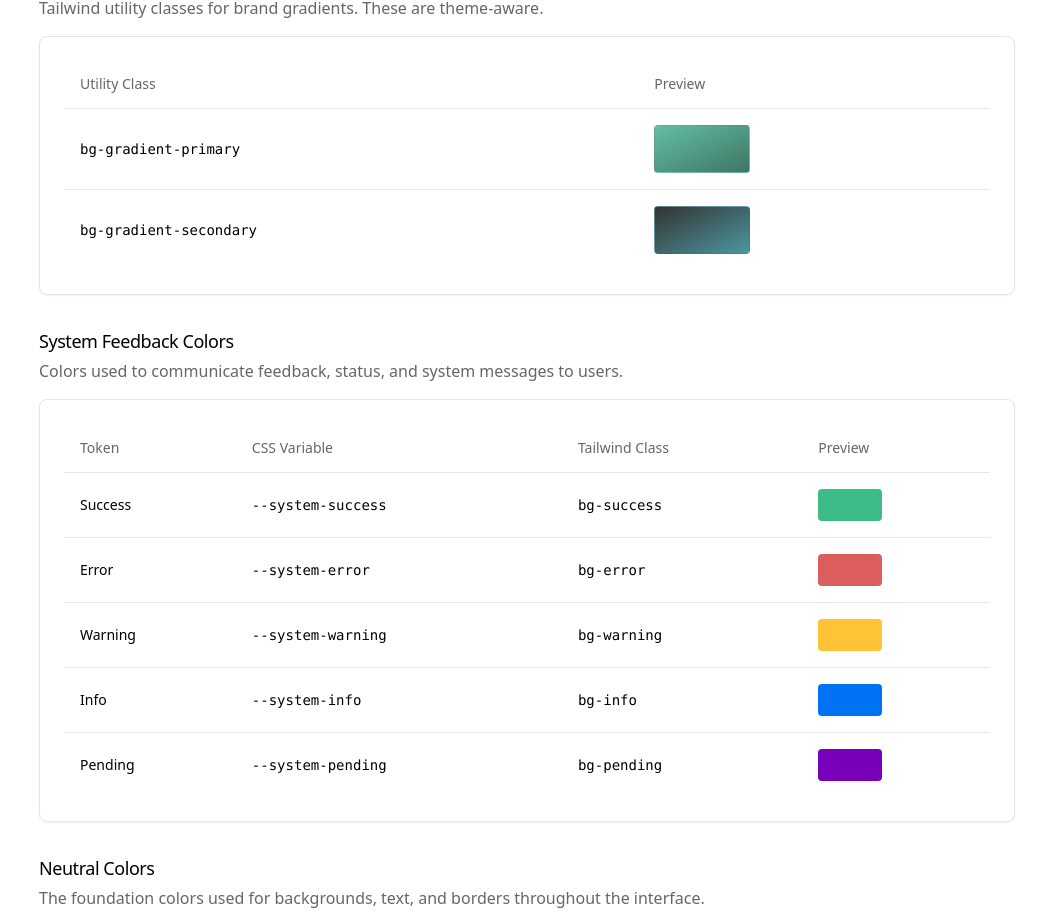
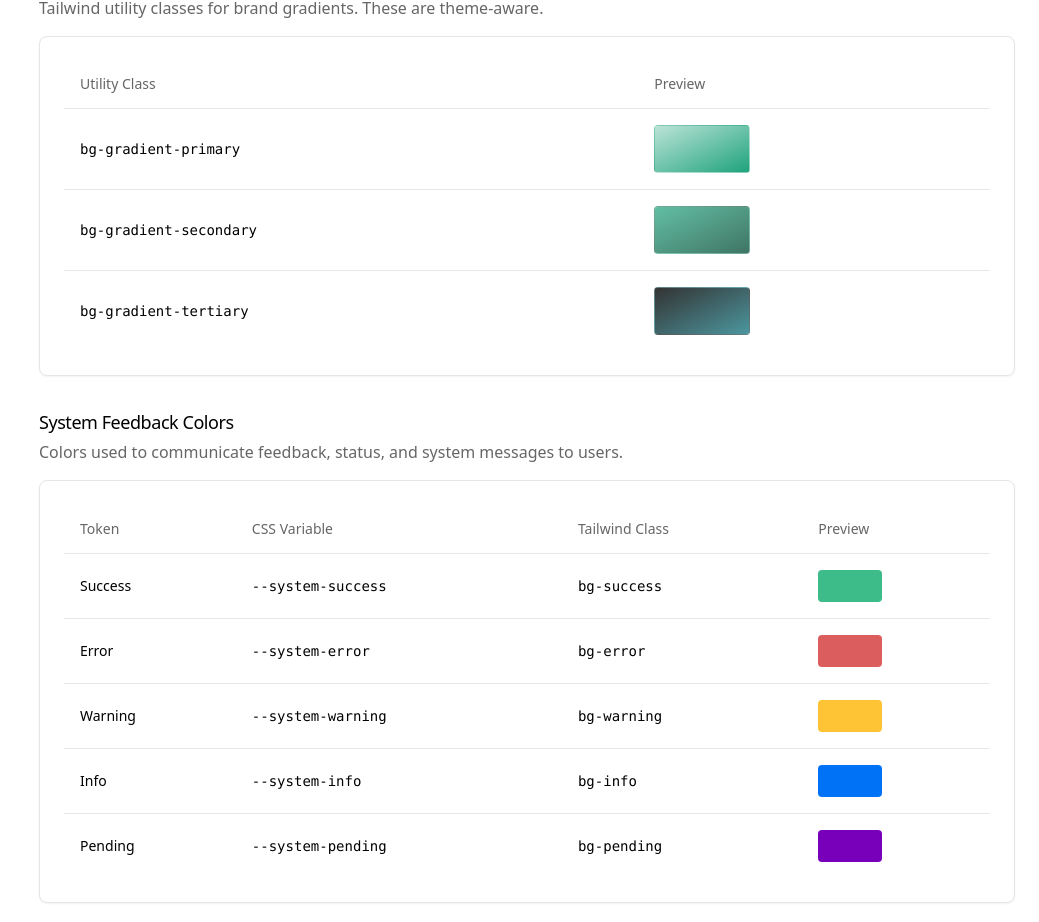
Before and after one commit to khazifire/design-system, a Next.js app: page / in a window 1280 px wide. Shown: the part 1037-1959 px from the top of the page, without its empty margins (241-1280 px from the left). Built offline with nearby package versions, Linux system fonts and the light colour scheme.

Commit message:
Enhance gradient definitions in Tailwind configuration and add tertiary gradient utility; update design tokens to reflect new gradient styles

```diff
--- a/components/design-system/guidelines.tsx
+++ b/components/design-system/guidelines.tsx
@@ -210,9 +210,10 @@ const config: Config = {
         md: "0 4px 6px -1px rgb(0 0 0 / 0.1), 0 2px 4px -2px rgb(0 0 0 / 0.1)",
         lg: "0 10px 15px -3px rgb(0 0 0 / 0.1), 0 4px 6px -4px rgb(0 0 0 / 0.1)",
       },
-       backgroundImage: {
-        'gradient-primary': 'linear-gradient(to bottom right, rgb(var(--brand-primary) / 0.7), rgb(var(--brand-primary-dark) / 0.8))',
-        'gradient-secondary': 'linear-gradient(to bottom right, rgb(var(--brand-secondary)), rgb(var(--brand-tertiary) / 0.7))',
+         backgroundImage: {
+        'gradient-primary': 'linear-gradient(to bottom right, rgb(var(--brand-primary) / 0.3), rgb(var(--brand-primary)))',
+        'gradient-secondary': 'linear-gradient(to bottom right, rgb(var(--brand-primary) / 0.7), rgb(var(--brand-primary-dark) / 0.8))',
+        'gradient-tertiary': 'linear-gradient(to bottom right, rgb(var(--brand-secondary)), rgb(var(--brand-tertiary) / 0.7))',
       },
     },
   },
--- a/components/design-system/tokens.tsx
+++ b/components/design-system/tokens.tsx
@@ -151,6 +151,11 @@ export function DesignTokens() {
                 <TableRow>
                   <TableCell className="font-medium font-mono text-sm">bg-gradient-secondary</TableCell>
                   <TableCell><div className="w-24 h-12 rounded bg-gradient-secondary border border-neutral/20" /></TableCell>
+                </TableRow>
+
+                <TableRow>
+                  <TableCell className="font-medium font-mono text-sm">bg-gradient-tertiary</TableCell>
+                  <TableCell><div className="w-24 h-12 rounded bg-gradient-tertiary border border-neutral/20" /></TableCell>
                 </TableRow>
               </TableBody>
             </Table>
--- a/tailwind.config.ts
+++ b/tailwind.config.ts
@@ -55,8 +55,9 @@ const config: Config = {
         lg: "0 10px 15px -3px rgb(0 0 0 / 0.1), 0 4px 6px -4px rgb(0 0 0 / 0.1)",
       },
       backgroundImage: {
-        'gradient-primary': 'linear-gradient(to bottom right, rgb(var(--brand-primary) / 0.7), rgb(var(--brand-primary-dark) / 0.8))',
-        'gradient-secondary': 'linear-gradient(to bottom right, rgb(var(--brand-secondary)), rgb(var(--brand-tertiary) / 0.7))',
+        'gradient-primary': 'linear-gradient(to bottom right, rgb(var(--brand-primary) / 0.3), rgb(var(--brand-primary)))',
+        'gradient-secondary': 'linear-gradient(to bottom right, rgb(var(--brand-primary) / 0.7), rgb(var(--brand-primary-dark) / 0.8))',
+        'gradient-tertiary': 'linear-gradient(to bottom right, rgb(var(--brand-secondary)), rgb(var(--brand-tertiary) / 0.7))',
       },
     },
   },
```
